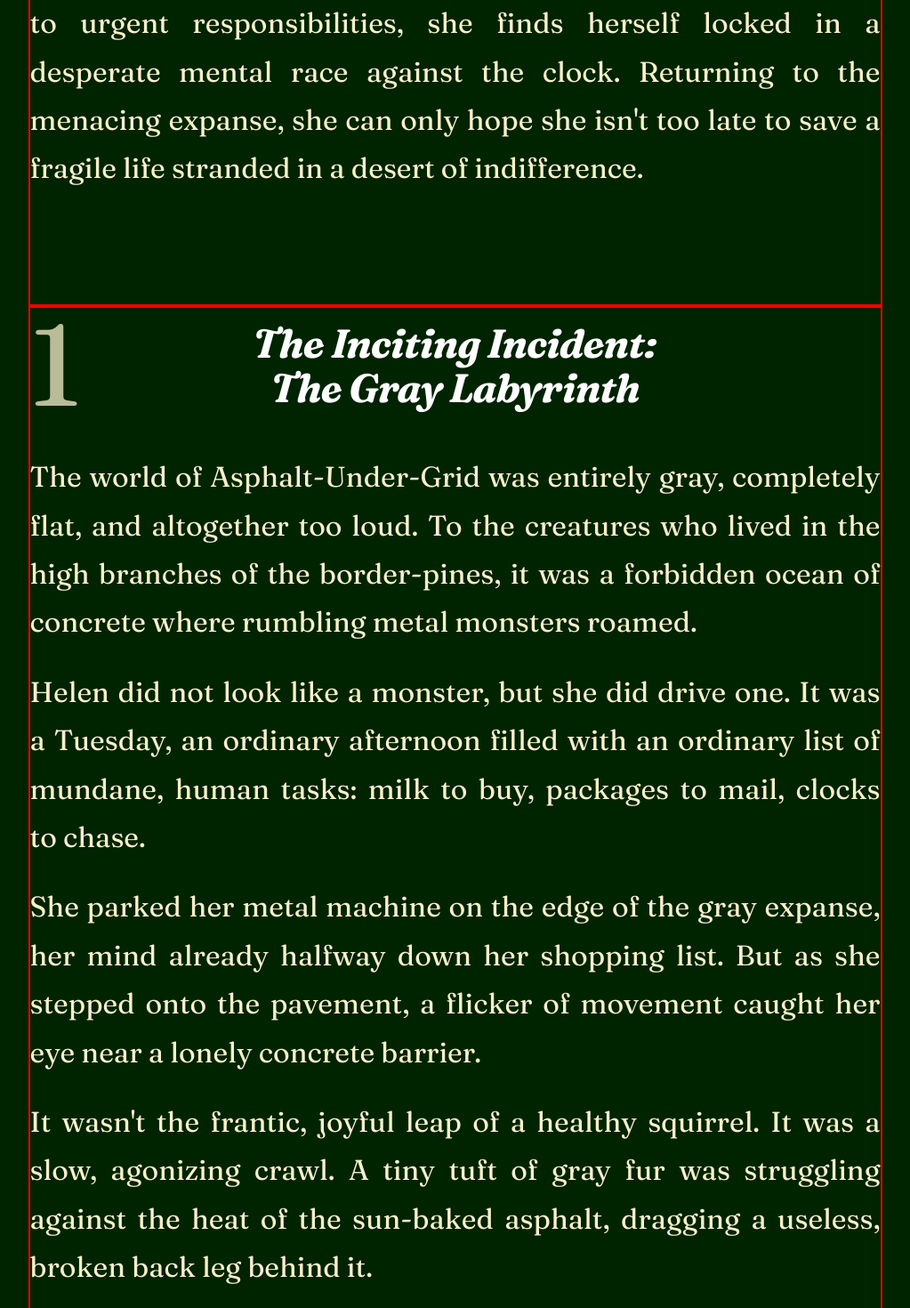
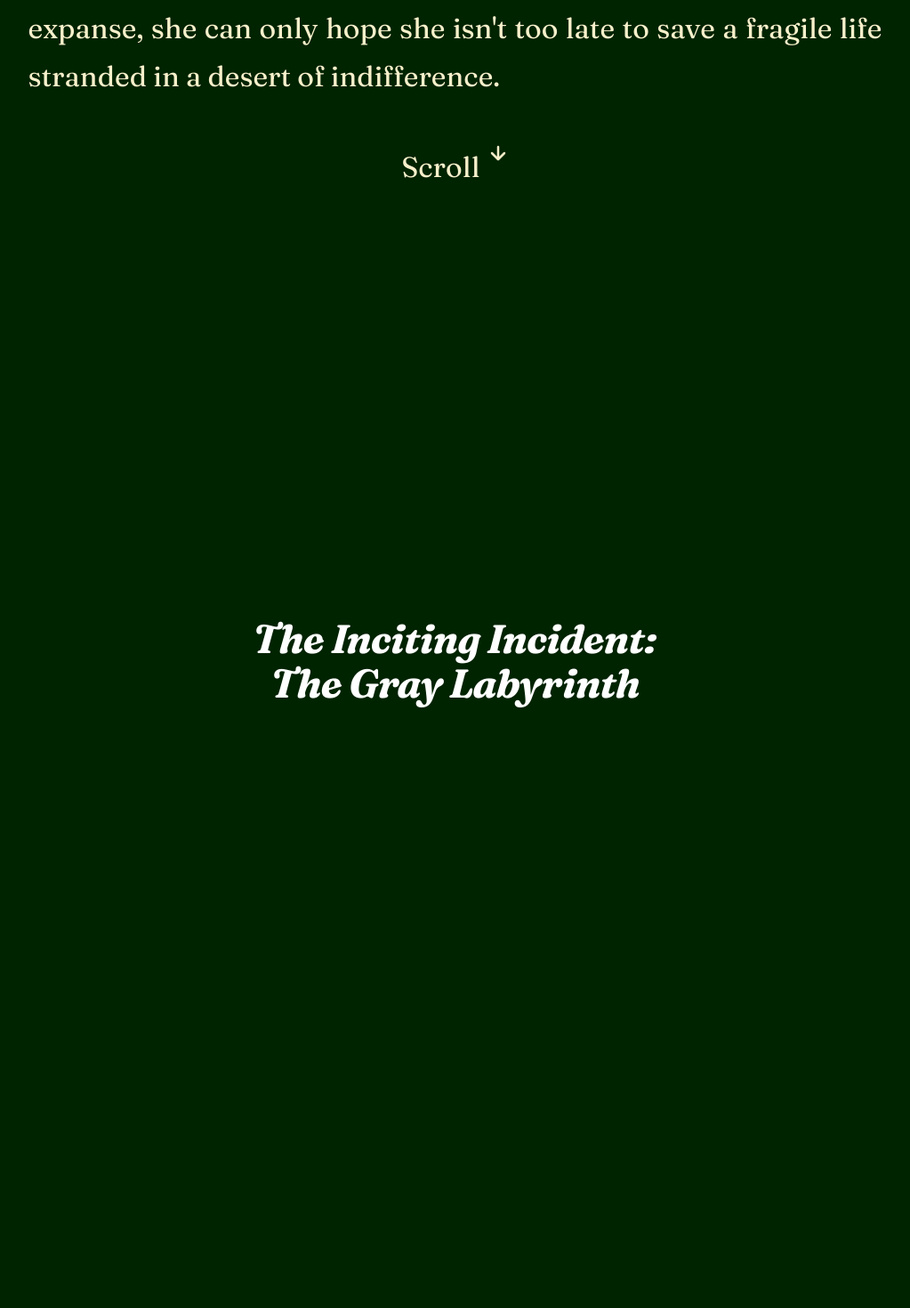
Before and after one commit to webrune-tim/patron-saint-of-squrrels, a SvelteKit app: page / in a window 1280 px wide. Shown: the part 1280-2750 px from the top of the page at 89% size, without its empty margins (121-1144 px from the left). Built offline with nearby package versions, Linux system fonts and the light colour scheme.

Commit message:
Scroll Story

```diff
--- /dev/null
+++ b/src/lib/actions/scrollStory.ts
@@ -0,0 +1,50 @@
+// lib/actions/scrollStory.ts
+export function scrollStory(node: HTMLElement) {
+	const steps = [...node.querySelectorAll<HTMLElement>('.step')];
+	const stepCount = steps.length;
+
+	// Automatically handle the height layout dynamically
+	node.style.setProperty('--step-count', String(stepCount));
+
+	function handleScroll() {
+		const rect = node.getBoundingClientRect();
+		const viewHeight = window.innerHeight;
+
+		// Calculate total distance the element tracks (from sticking to unsticking)
+		const totalScrollDistance = rect.height - viewHeight;
+
+		if (totalScrollDistance <= 0) return;
+
+		// Quantize current progress between 0 and 1
+		const scrolledDistance = -rect.top;
+		const progress = Math.min(Math.max(scrolledDistance / totalScrollDistance, 0), 1);
+
+		// Determine current active step index based on progress distribution
+		const activeIndex = Math.min(
+			Math.floor(progress * stepCount),
+			stepCount - 1
+		);
+
+		steps.forEach((step, index) => {
+			if (index === activeIndex) {
+				step.classList.add('active');
+			} else {
+				step.classList.remove('active');
+			}
+		});
+	}
+
+	// Attach passive listeners for maximum performance
+	window.addEventListener('scroll', handleScroll, { passive: true });
+	window.addEventListener('resize', handleScroll, { passive: true });
+
+	// Initialize position immediately on mount
+	setTimeout(handleScroll, 0);
+
+	return {
+		destroy() {
+			window.removeEventListener('scroll', handleScroll);
+			window.removeEventListener('resize', handleScroll);
+		}
+	};
+}
--- a/src/routes/+page.svelte
+++ b/src/routes/+page.svelte
@@ -1,5 +1,7 @@
 <script lang="ts">
 	import { onMount } from 'svelte';
+	import { scrollStory } from '$lib/actions/scrollStory';
+
 	import intro from '$lib/assets/images/intro.png?enhanced';
 	import scene1 from '$lib/assets/images/scene-1.png?enhanced';
 	import scene2 from '$lib/assets/images/scene-2-a.png?enhanced';
@@ -8,7 +10,7 @@
 	import music from '$lib/assets/audio/music.mp3';
 
 	let audioComponent: HTMLAudioElement;
-    let isAutoplayBlocked = false; // Declared to avoid reference errors
+	let isAutoplayBlocked = false;
 
 	onMount(() => {
 		if (audioComponent) {
@@ -22,7 +24,7 @@
 				isAutoplayBlocked = true;
 			});
 		}
-    }
+	};
 </script>
 
 <audio autoplay bind:this={audioComponent}>
@@ -31,7 +33,7 @@
 
 <div class="container">
     <header class="scene">
-        <div class="scene-content">
+        <div class="scene-content center-content">
             <h1 class="story-heading">The Patron Saint of the Squirrels</h1>
 
             <div class="story-image-wrapper">
@@ -47,7 +49,7 @@
         </a>
     </header>
 
-    <section id="intro" class="scene">
+    <section id="intro" class="scene center-content">
         <div class="scene-content">
             <div class="story-text-group">
                 <h2 class="story-heading">Introduction</h2>
@@ -60,127 +62,126 @@
                     life stranded in a desert of indifference.
                 </p>
             </div>
+            <div class="story-paragraph start-btn">
+                <span>Scroll</span>
+                <svg class="bounce-arrow" xmlns="http://www.w3.org/2000/svg" viewBox="0 0 24 24" fill="none" stroke="currentColor" stroke-width="2.5" stroke-linecap="round" stroke-linejoin="round">
+                    <path d="M12 5v14M19 12l-7 7-7-7"/>
+                </svg>
+            </div>
         </div>
     </section>
 
-    <section id="scene-1" class="scene">
-        <div class="scene-number">1</div>
-        <div class="scene-content">
-            <h3 class="story-heading">The Inciting Incident:<br /> The Gray Labyrinth</h3>
-
-            <div class="story-image-wrapper">
-                <enhanced:img src={scene1} alt="Gray Labyrinth" />
+    <section id="scene-1" class="scene" use:scrollStory>
+		<div class="sticky-content">
+			<div class="step">
+				<h3 class="story-heading">
+					The Inciting Incident:<br />
+					The Gray Labyrinth
+				</h3>
 			</div>
 
-            <div class="story-text-group">
+			<div class="step">
+				<div class="story-image-wrapper">
+					<enhanced:img src={scene1} alt="The Gray Labyrinth" />
+				</div>
+			</div>
+
+			<div class="step">
 				<p class="story-paragraph">
-                    The world of Asphalt-Under-Grid was entirely gray, completely flat, and altogether too
-                    loud. To the creatures who lived in the high branches of the border-pines, it was a
-                    forbidden ocean of concrete where rumbling metal monsters roamed.
+					The world of Asphalt-Under-Grid was entirely defined by structural constraints, a brutal monolith of high-contrast stone and calculation.
 				</p>
+			</div>
 
+			<div class="step">
 				<p class="story-paragraph">
-                    Helen did not look like a monster, but she did drive one. It was a Tuesday, an ordinary
-                    afternoon filled with an ordinary list of mundane, human tasks: milk to buy, packages to
-                    mail, clocks to chase.
-                </p>
-
-                <p class="story-paragraph">
-                    She parked her metal machine on the edge of the gray expanse, her mind already halfway
-                    down her shopping list. But as she stepped onto the pavement, a flicker of movement caught
-                    her eye near a lonely concrete barrier.
-                </p>
-
-                <p class="story-paragraph">
-                    It wasn't the frantic, joyful leap of a healthy squirrel. It was a slow, agonizing crawl.
-                    A tiny tuft of gray fur was struggling against the heat of the sun-baked asphalt, dragging
-                    a useless, broken back leg behind it.
+					Helen did not look like a monster, but the machine she operated hummed with a terrifying architectural intent.
 				</p>
 			</div>
 		</div>
 	</section>
 
-    <section id="scene-2" class="scene">
-        <div class="scene-number">2</div>
-        <div class="scene-content">
-            <h3 class="story-heading">The Compassion:<br /> The Kneeling Saint</h3>
-
-            <div class="story-image-wrapper">
-                <enhanced:img src={scene2} alt="Kneeling Saint" />
+	<section id="scene-2" class="scene" use:scrollStory>
+		<div class="sticky-content">
+			<div class="step">
+				<h3 class="story-heading">
+					The Fracture Line:<br />
+					Neon and Stone
+				</h3>
 			</div>
 
-            <div class="story-text-group">
+			<div class="step">
+				<div class="story-image-wrapper">
+					<enhanced:img src={scene2} alt="Neon and Stone" />
+				</div>
+			</div>
+
+			<div class="step">
 				<p class="story-paragraph">
-                    Helen stopped. The bustling world around her seemed to lose its audio, fading into a
-                    quiet, heavy stillness. She knelt, her shadow falling over the tiny creature like a
-                    cooling canopy.
+					The neon grid flickered in precise intervals, casting sharp, synthetic green hues onto the wet concrete blocks below.
 				</p>
+			</div>
 
+			<div class="step">
 				<p class="story-paragraph">
-                    The squirrel looked up with wide, obsidian eyes, its chest heaving with exhaustion. It was
-                    terrified, hurt, and entirely stranded in a desert of human indifference.
-                </p>
-
-                <p class="story-paragraph">
-                    "Hold on, little one," Helen whispered. But the ticking clock of the day pulled at her
-                    sleeve. She had responsibilities that could not wait, groceries that would spoil, and no
-                    safe way to carry a frightened, fragile patient just yet.
+					Every citizen walked with calculated paces. To step outside the design system was to invite immediate computational parsing.
 				</p>
 			</div>
 		</div>
 	</section>
 
-    <section id="scene-3" class="scene">
-        <div class="scene-number">3</div>
-        <div class="scene-content">
-            <h3 class="story-heading">The Rescue:<br /> The Velvety Sanctuary</h3>
-
-            <div class="story-image-wrapper">
-                <enhanced:img src={scene3} alt="Velvety Sanctuary" />
+	<section id="scene-3" class="scene" use:scrollStory>
+		<div class="sticky-content">
+			<div class="step">
+				<h3 class="story-heading">
+					The Descent:<br />
+					Below the Sub-Basement
+				</h3>
 			</div>
 
-            <div class="story-text-group">
+			<div class="step">
+				<div class="story-image-wrapper">
+					<enhanced:img src={scene3} alt="Below the Sub-Basement" />
+				</div>
+			</div>
+
+			<div class="step">
 				<p class="story-paragraph">
-                    With a heavy heart, she had to leave. For the next hour, as she walked through bright
-                    supermarket aisles and stood in long lines, she didn't see the items on the shelves. She
-                    only saw those two dark, frightened eyes on the hot pavement.
+					She found the missing arrays deep inside the forgotten system layers. Old code, written before the strict layout mechanics were put in place.
 				</p>
+			</div>
 
+			<div class="step">
 				<p class="story-paragraph">
-                    The moment her errands were complete, Helen raced back. The parking lot felt larger now,
-                    more menacing. Fear tightened in her chest—what if she was too late? What if the metal
-                    monsters had returned?
-                </p>
-
-                <p class="story-paragraph">
-                    She scrambled to the concrete barrier. There, tucked into a sliver of shade, the tiny
-                    squirrel remained, its strength nearly spent. It hadn't given up, because it was waiting
-                    for her.
-                </p>
-
-                <p class="story-paragraph">
-                    Gentale as a summer breeze, Helen wrapped the little traveler in a soft cloth and nestled
-                    him into a makeshift sanctuary. She drove with absolute precision, treating every turn
-                    like a promise, straight to the doors of the animal hospital.
+					It wasn't the frantic, joyful leap of raw chaos; it was a legacy architecture waiting patiently to be executed once more.
 				</p>
 			</div>
 		</div>
 	</section>
 
-    <section id="scene-4" class="scene">
-        <div class="scene-number">4</div>
-        <div class="scene-content">
-            <h3 class="story-heading">The Epilogue:<br /> The Acorn Crown</h3>
-
-            <div class="story-image-wrapper">
-                <enhanced:img src={scene4} alt="The Epilogue" />
+	<section id="scene-4" class="scene" use:scrollStory>
+		<div class="sticky-content">
+			<div class="step">
+				<h3 class="story-heading">
+					The Resolution:<br />
+					Recompiling the World
+				</h3>
 			</div>
 
-            <div class="story-text-group">
+			<div class="step">
+				<div class="story-image-wrapper">
+					<enhanced:img src={scene4} alt="Recompiling the World" />
+				</div>
+			</div>
+
+			<div class="step">
 				<p class="story-paragraph">
-                    The healers took him in, promising that his branch-leaping days were far from over. And as
-                    Helen walked back out into the evening air, the trees seemed to lean down, their leaves
-                    rustling a new title into the wind: The Patron Saint of Squirrels.
+					As the final block initialized, the boundaries shifted. The hard limits of the grid dissolved into soft, manageable layers.
+				</p>
+			</div>
+
+			<div class="step">
+				<p class="story-paragraph">
+					The story didn't end. It simply evolved past its initial layout parameters, fully integrated, and gracefully complete.
 				</p>
 			</div>
 		</div>
@@ -232,9 +233,10 @@
     /* --- New Styles for Bouncing Button Assembly --- */
     .start-btn {
         display: flex;
-        align-items: center;
+        place-content: center;
         gap: 0.5rem;
         text-decoration: none;
+        padding: var(--gap-sm);
     }
 
     .bounce-arrow {
--- a/src/routes/styles.css
+++ b/src/routes/styles.css
@@ -366,15 +366,56 @@
 
 @layer components {
 	.scene {
-		min-height: 100svh;
+		position: relative;
+		/* Generates explicit scroll canvas per structural step */
+		min-height: calc(var(--step-count, 1) * 100svh);
+		overflow: visible;
+	}
+
+	.sticky-content {
+		position: sticky;
+		top: 0;
+		height: 100svh;
 		display: grid;
-		place-content: center;
-		justify-items: center;
+		place-items: center;
 		overflow: hidden;
-		position: relative;
+	}
 
-		/* TEMP */
-		border: 2px solid red;
+	.step {
+		position: absolute;
+		width: 100%;
+		max-width: var(--fluid-max-width);
+		padding: var(--gap-md);
+
+		/* Base hidden state */
+		opacity: 0;
+		transform: scale(0.98);
+		pointer-events: none;
+
+		transition:
+			opacity 0.6s cubic-bezier(0.25, 1, 0.5, 1),
+			transform 0.6s cubic-bezier(0.25, 1, 0.5, 1);
+	}
+
+	/* Active viewport step state */
+	.step.active {
+		opacity: 1;
+		transform: scale(1);
+		pointer-events: auto;
+	}
+
+	.story-image-wrapper {
+		display: flex;
+		justify-content: center;
+		align-items: center;
+		max-height: 70svh;
+	}
+
+	.story-image-wrapper :global(img) {
+		object-fit: contain;
+		max-height: 70svh;
+		border-radius: 4px;
+		box-shadow: 0 20px 40px rgba(0, 0, 0, 0.5);
 	}
 }
 
@@ -382,4 +423,9 @@
 	.background-dark-green {
 		background-color: var(--color-background);
 	}
+
+	.center-content {
+        display: flex;
+        place-content: center;
+	}
 }
```
Lines whose indentation alone changed are shown as unchanged.
